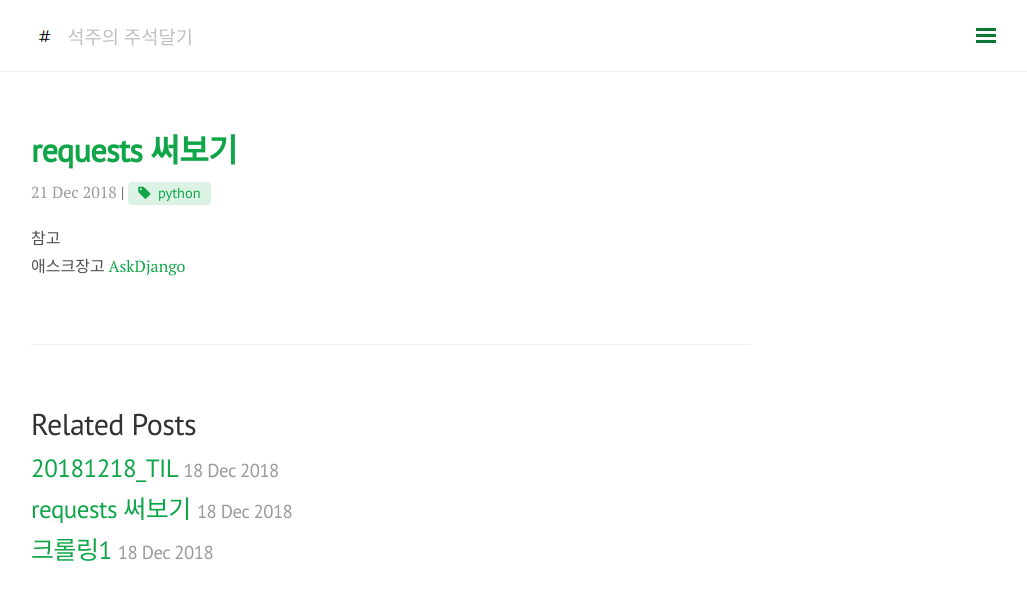
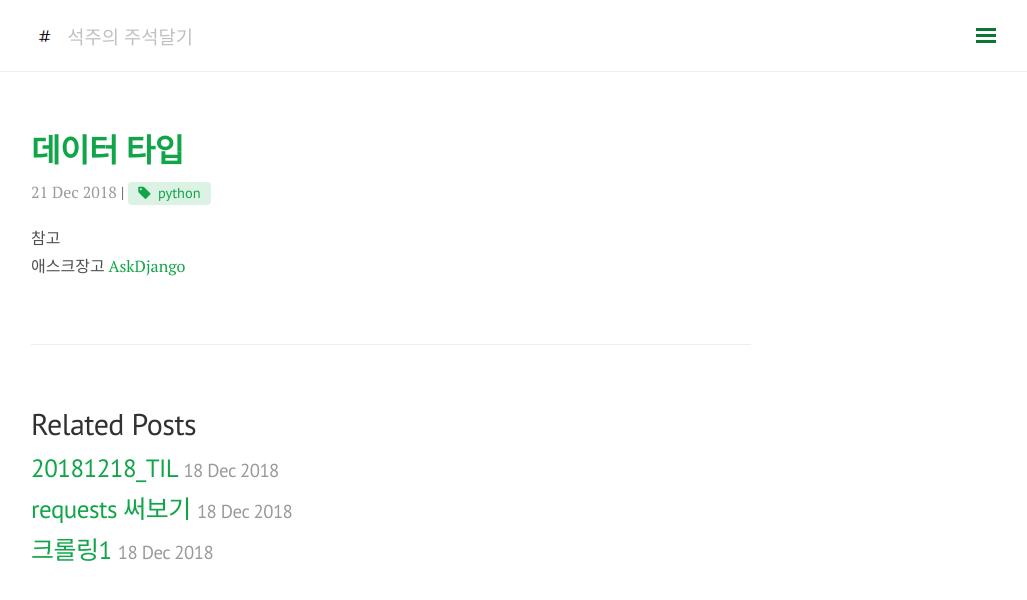
Before and after one commit to somefood/somefood.github.io, a Jekyll site: the page built from _posts/Python/2018-12-21-datatype.md, in a window 1280 px wide. Shown: the top 600 px of the page, without its empty margins (249-1276 px from the left). Built offline with Jekyll 4.4.1, drawn with Linux system fonts in a browser that asks for light colours; nearby versions of some CDN libraries; comment, search, counter and statistics services are not loaded.

Commit message:
Update 2018-12-21-datatype.md

```diff
--- a/_posts/Python/2018-12-21-datatype.md
+++ b/_posts/Python/2018-12-21-datatype.md
@@ -1,6 +1,6 @@
 ---
 layout: post
-title: requests 써보기
+title: 데이터 타입
 category: Python
 tags: [python]
 comments: true
```
